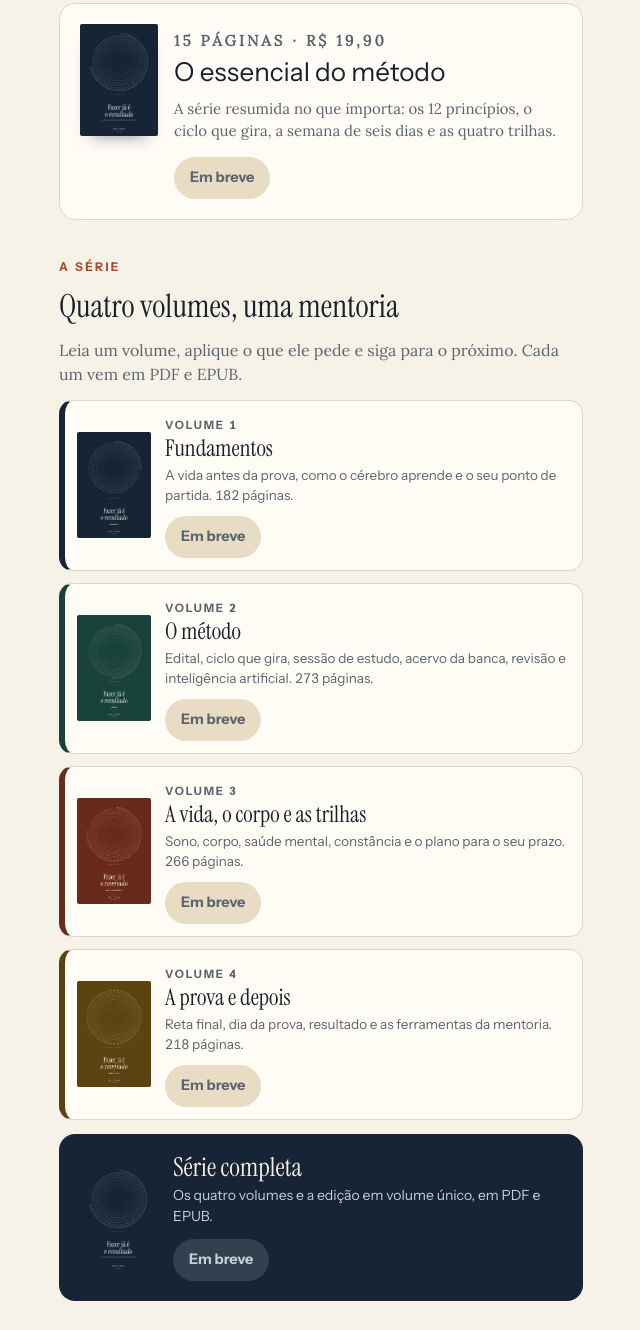
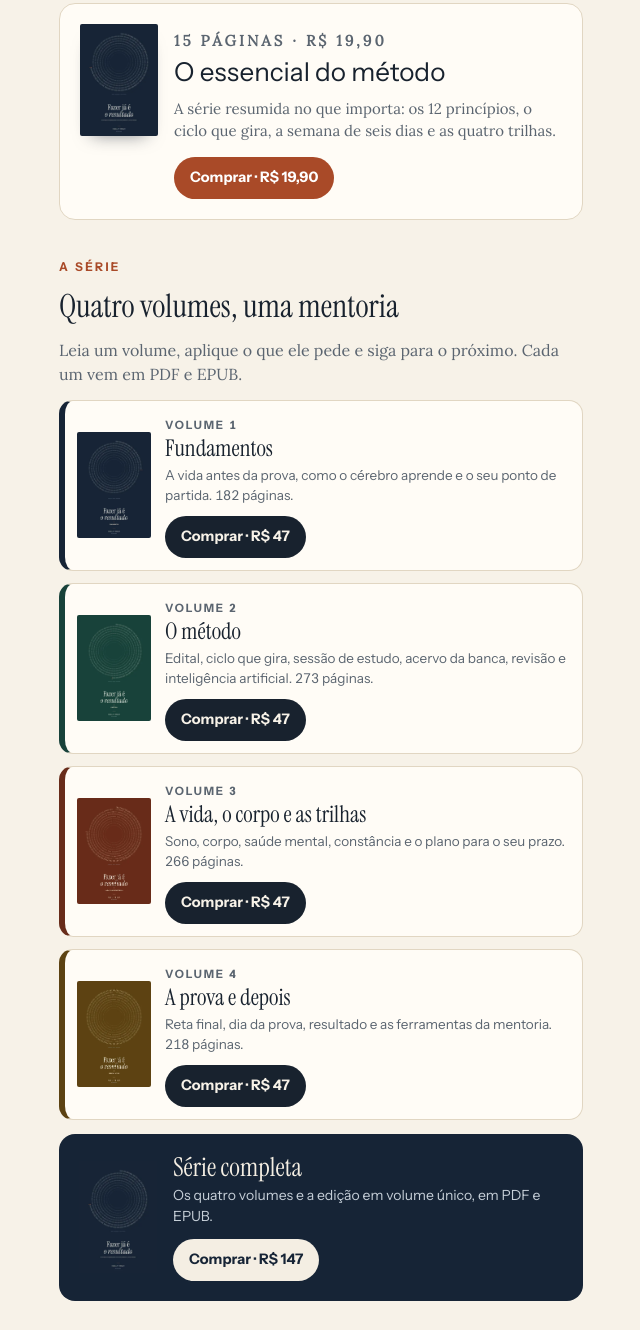
Before and after one commit to gbelovaidarcerto-design/fazer-ja-e-o-resultado, a plain HTML site: page index.html in a window 1280 px wide. Shown: the part 590-1920 px from the top of the page, without its empty margins (319-959 px from the left). Drawn offline with Linux system fonts and the light colour scheme.

Commit message:
Links de checkout da Kiwify e preços nos botões
Co-Authored-By: Claude Opus 5.5 <noreply@anthropic.com>
Claude-Session: https://claude.ai/code/session_01TqKSC4tYY8S3JTgwvZC3R7

```diff
--- a/index.html
+++ b/index.html
@@ -145,7 +145,7 @@ footer .verso{font-family:var(--serif);font-style:italic;font-size:18px;color:va
         <h2 id="t-essencial">O essencial do método</h2>
         <p>A série resumida no que importa: os 12 princípios, o ciclo que gira, a semana de seis dias e as quatro trilhas.</p>
         <!-- KIWIFY: O essencial do método -->
-        <a class="btn comprar" href="" target="_blank" rel="noopener"><span>Comprar</span></a>
+        <a class="btn comprar" href="https://pay.kiwify.com.br/DaNx34t" target="_blank" rel="noopener"><span>Comprar · R$ 19,90</span></a>
       </div>
     </section>
 
@@ -161,7 +161,7 @@ footer .verso{font-family:var(--serif);font-style:italic;font-size:18px;color:va
             <h3>Fundamentos</h3>
             <p>A vida antes da prova, como o cérebro aprende e o seu ponto de partida. 182 páginas.</p>
             <!-- KIWIFY: Volume 1 -->
-            <a class="btn comprar" href="" target="_blank" rel="noopener"><span>Comprar</span></a>
+            <a class="btn comprar" href="https://pay.kiwify.com.br/bUjN374" target="_blank" rel="noopener"><span>Comprar · R$ 47</span></a>
           </div>
         </article>
         <article class="vol v2">
@@ -171,7 +171,7 @@ footer .verso{font-family:var(--serif);font-style:italic;font-size:18px;color:va
             <h3>O método</h3>
             <p>Edital, ciclo que gira, sessão de estudo, acervo da banca, revisão e inteligência artificial. 273 páginas.</p>
             <!-- KIWIFY: Volume 2 -->
-            <a class="btn comprar" href="" target="_blank" rel="noopener"><span>Comprar</span></a>
+            <a class="btn comprar" href="https://pay.kiwify.com.br/tG6VuBu" target="_blank" rel="noopener"><span>Comprar · R$ 47</span></a>
           </div>
         </article>
         <article class="vol v3">
@@ -181,7 +181,7 @@ footer .verso{font-family:var(--serif);font-style:italic;font-size:18px;color:va
             <h3>A vida, o corpo e as trilhas</h3>
             <p>Sono, corpo, saúde mental, constância e o plano para o seu prazo. 266 páginas.</p>
             <!-- KIWIFY: Volume 3 -->
-            <a class="btn comprar" href="" target="_blank" rel="noopener"><span>Comprar</span></a>
+            <a class="btn comprar" href="https://pay.kiwify.com.br/R0eADSO" target="_blank" rel="noopener"><span>Comprar · R$ 47</span></a>
           </div>
         </article>
         <article class="vol v4">
@@ -191,7 +191,7 @@ footer .verso{font-family:var(--serif);font-style:italic;font-size:18px;color:va
             <h3>A prova e depois</h3>
             <p>Reta final, dia da prova, resultado e as ferramentas da mentoria. 218 páginas.</p>
             <!-- KIWIFY: Volume 4 -->
-            <a class="btn comprar" href="" target="_blank" rel="noopener"><span>Comprar</span></a>
+            <a class="btn comprar" href="https://pay.kiwify.com.br/k7zS2XY" target="_blank" rel="noopener"><span>Comprar · R$ 47</span></a>
           </div>
         </article>
       </div>
@@ -201,7 +201,7 @@ footer .verso{font-family:var(--serif);font-style:italic;font-size:18px;color:va
           <h3>Série completa</h3>
           <p>Os quatro volumes e a edição em volume único, em PDF e EPUB.</p>
           <!-- KIWIFY: Série completa -->
-          <a class="btn comprar" href="" target="_blank" rel="noopener"><span>Comprar</span></a>
+          <a class="btn comprar" href="https://pay.kiwify.com.br/gV70Yjg" target="_blank" rel="noopener"><span>Comprar · R$ 147</span></a>
         </div>
       </div>
     </section>
```
